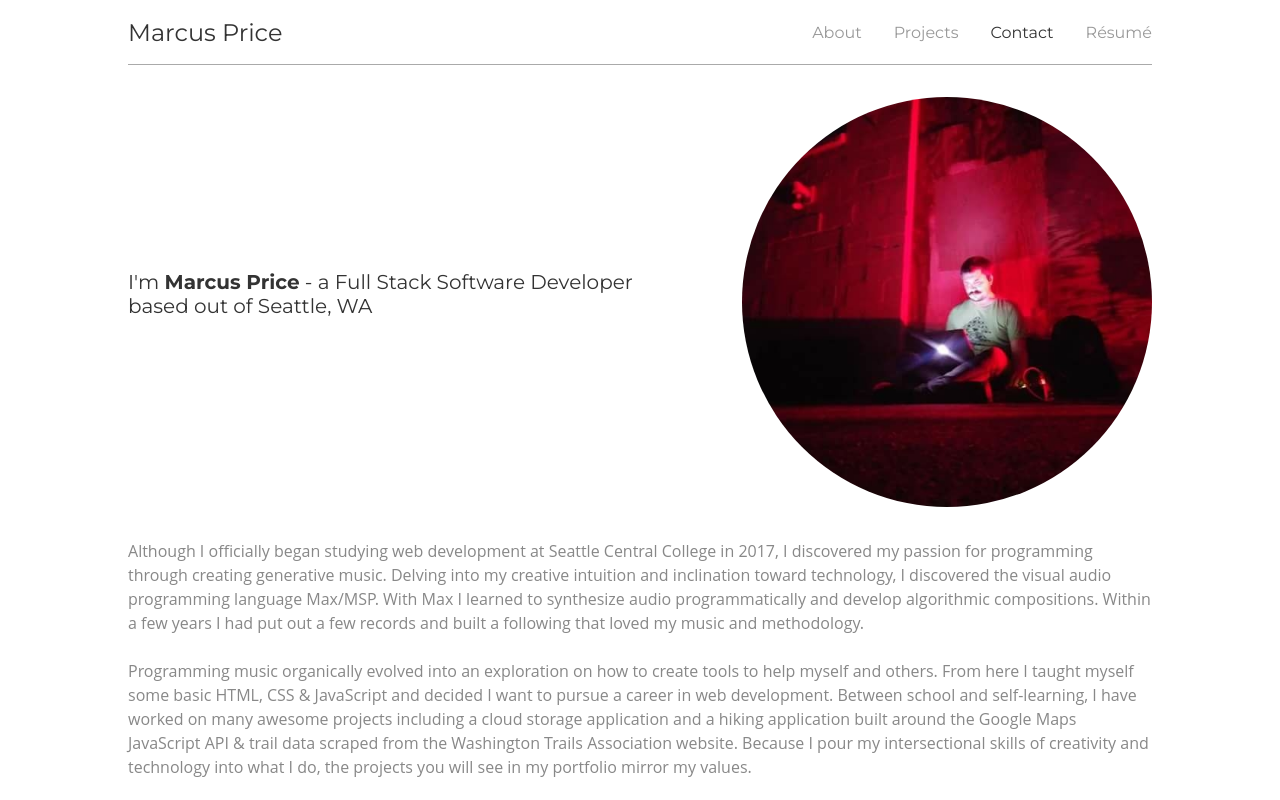
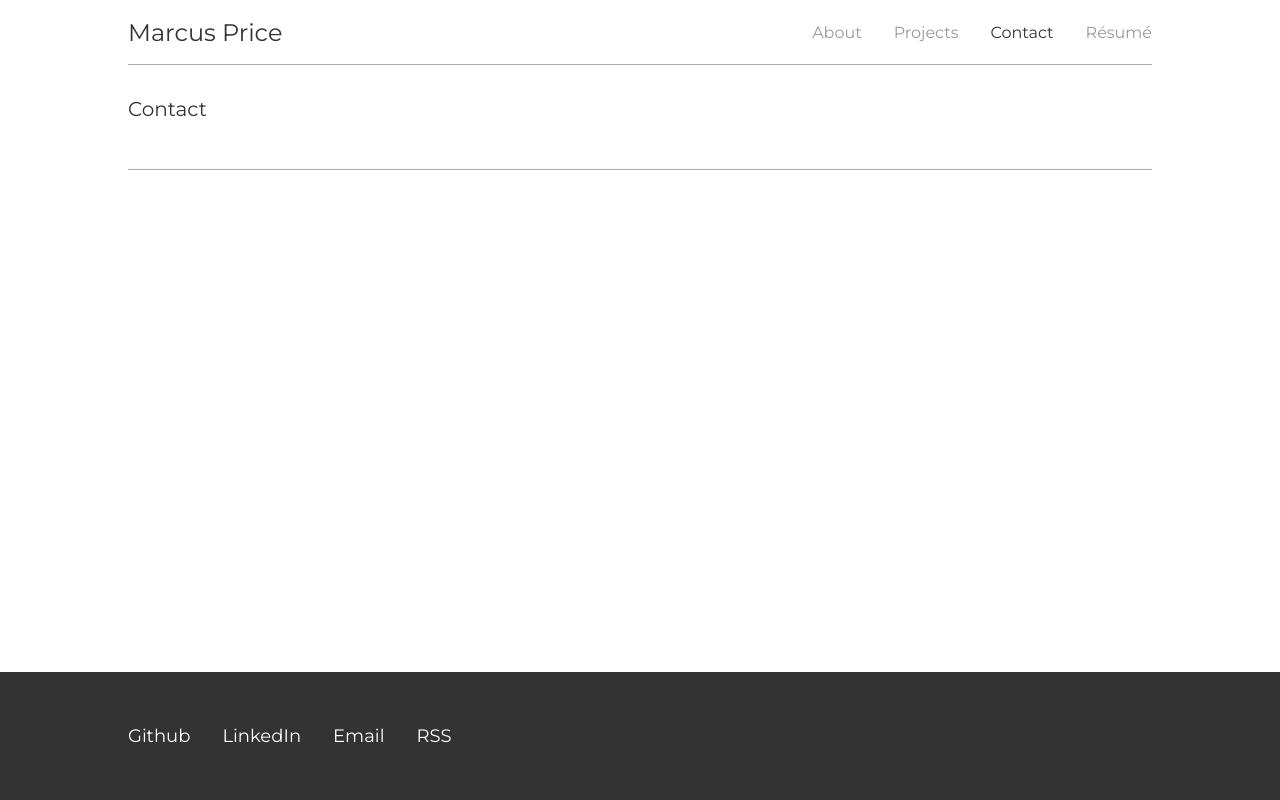
Before and after one commit to marcusprice/marcusprice-dot-dev, a React (Create React App) app in the folder client/: page / in a window 1280 px wide. Both pictures are taken after a click on the item "Contact". Shown: the top 800 px of the page. Built offline with nearby package versions, Linux system fonts and the light colour scheme; a web font is replaced by a local one; what react-animations would draw is missing.

Commit message:
started on contact section

```diff
--- a/client/src/App.css
+++ b/client/src/App.css
@@ -81,7 +81,7 @@ p {
 }
 
 .footer-link, footer div span {
-  color: #eee;
+  color: #fff;
   text-decoration: none;
   display: block;
   margin-right: 32px;
@@ -95,6 +95,10 @@ p {
   font-weight: 700;
 }
 
+button:hover {
+  background: #555;
+}
+
 /* li:hover {
   color: #aaa;
 } */
--- a/client/src/App.js
+++ b/client/src/App.js
@@ -3,7 +3,7 @@ import { AppContainer } from './components/atoms'
 import Header from './components/Header'
 import About from './components/About'
 import WebProjects from './components/WebProjects'
-import MusicArt from './components/MusicArt'
+import Contact from './components/Contact'
 import Footer from './components/Footer'
 import './App.css';
 
@@ -20,8 +20,8 @@ const App = () => {
       case 'Projects':
         output = <WebProjects />
         break;
-      case 'Music/Art':
-        output = <MusicArt />
+      case 'Contact':
+        output = <Contact />
         break
       default:
         output = <About />
--- /dev/null
+++ b/client/src/components/Contact.jsx
@@ -0,0 +1,14 @@
+import React from 'react'
+import { ContentContainer, ContentSection } from './atoms'
+
+const Contact = () => {
+  return(
+    <ContentContainer>
+      <ContentSection bottom={false}>
+        <h2>Contact</h2>
+      </ContentSection>
+    </ContentContainer>
+  )
+}
+
+export default Contact
--- a/client/src/components/ProjectCard.jsx
+++ b/client/src/components/ProjectCard.jsx
@@ -1,4 +1,4 @@
-import React, { useState } from 'react'
+import React, { useState, useEffect } from 'react'
 import { ProjectCardContainer, ProjectImage, ProjectInfo, ProjectTechUsed, ProjectTechItem, ProjectButton, ProjectButtonContainer } from './atoms'
 import forrest from '../assets/img/forrest.jpg'
 import reddit from '../assets/img/reddit.jpg'
```
Also changed, not shown: client/src/components/atoms.js (line endings or trailing spaces).
